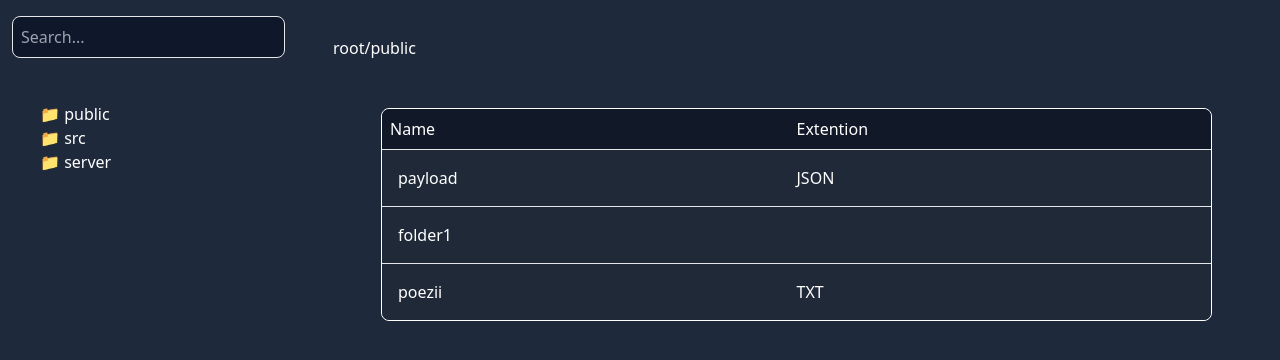
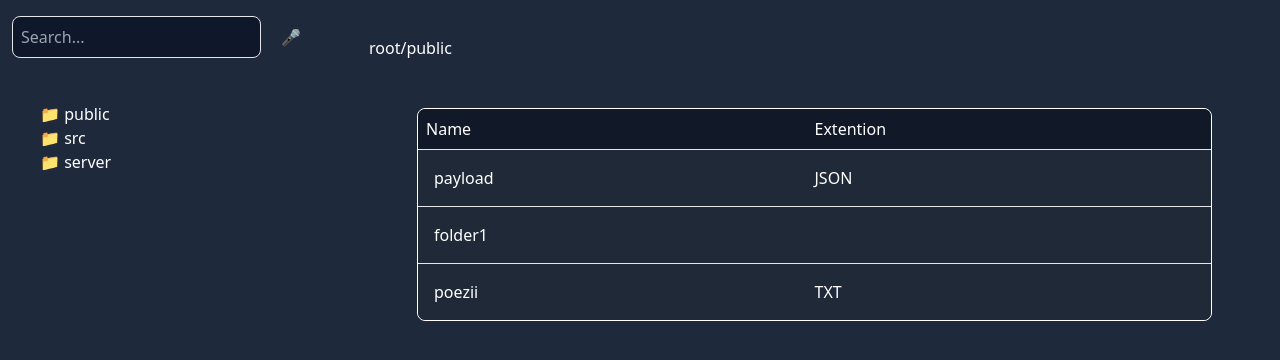
Before and after one commit to pricope-marius-andrei/FileBrowser, a React (Vite) app in the folder FileBrowser/: page / in a window 1280 px wide. Shown: the top 360 px of the page. Built offline with nearby package versions, Linux system fonts and the light colour scheme.

Commit message:
speach recongition

```diff
--- a/FileBrowser/package.json
+++ b/FileBrowser/package.json
@@ -18,13 +18,16 @@
     "react": "^18.3.1",
     "react-dom": "^18.3.1",
     "react-json-editor-ajrm": "^2.5.14",
-    "react-redux": "^9.1.2"
+    "react-redux": "^9.1.2",
+    "react-speech-recognition": "^3.10.0",
+    "regenerator-runtime": "^0.14.1"
   },
   "devDependencies": {
     "@eslint/js": "^9.8.0",
     "@types/react": "^18.3.3",
     "@types/react-dom": "^18.3.0",
     "@types/react-json-editor-ajrm": "^2.5.6",
+    "@types/react-speech-recognition": "^3.9.5",
     "@vitejs/plugin-react": "^4.3.1",
     "autoprefixer": "^10.4.20",
     "eslint": "^9.8.0",
--- a/FileBrowser/src/App.tsx
+++ b/FileBrowser/src/App.tsx
@@ -1,4 +1,5 @@
 import './App.css'
+import 'regenerator-runtime/runtime'
 import { FileBrowser } from './components/FileBrowser'
 
 function App() {
--- /dev/null
+++ b/FileBrowser/src/components/Dictaphone/index.tsx
@@ -0,0 +1,52 @@
+import { Button } from '@headlessui/react';
+import { useState } from 'react';
+import SpeechRecognition, { useSpeechRecognition } from 'react-speech-recognition';
+
+const Dictaphone = ({searchCallback, filteredData}:any) => {
+  const [listeningStatus, setListeningStatus] = useState(false);
+
+  const commands = [
+    {
+        command: '(Please) search *',
+        callback: (item:any) => searchCallback(item)
+    },
+    {
+        command: '(Please) open * (folder)(file)',
+    }
+  ];
+
+  const {
+    transcript,
+    listening,
+    resetTranscript,
+    browserSupportsSpeechRecognition
+  } = useSpeechRecognition({commands});
+
+  if (!browserSupportsSpeechRecognition) {
+    return <span>Browser doesn't support speech recognition.</span>;
+  }
+
+
+
+  const handleListingStatus = () => {
+    setListeningStatus(!listeningStatus);
+    if(listeningStatus === true)
+    {
+        resetTranscript();
+        SpeechRecognition.startListening();
+
+    }
+    else
+    {
+        SpeechRecognition.stopListening();
+    }
+ }
+
+  return (
+    <div className='flex items-center'>
+      <Button className="h-fit p-2 rounded-full hover:bg-slate-600" onClick={handleListingStatus}>{listening ? '🔴':'🎤'}</Button>
+      <p>{transcript}</p>
+    </div>
+  );
+};
+export default Dictaphone;
--- a/FileBrowser/src/components/FileBrowser/TreeView/SearchBar/index.tsx
+++ b/FileBrowser/src/components/FileBrowser/TreeView/SearchBar/index.tsx
@@ -1,6 +1,7 @@
-import { useContext, useEffect, useState } from 'react'
+import { useEffect, useState } from 'react'
 import { FolderItem } from '../../../../types/FileBrowserTypes';
-import { FileBrowserContext } from '../../../../contexts/fileBrowserContext';
+
+import Dictaphone from '../../../Dictaphone';
 
 
 const flattenFileSystem = (data:any) => {
@@ -21,14 +22,24 @@ const flattenFileSystem = (data:any) => {
 export default function SearchBar({rawData, setFilteredData}:any) {
     const [searchQuery, setSearchQuery] = useState('');
     const rawFlattenedData = flattenFileSystem(rawData);
-    const [flattenedData, setFlattenedData] = useState(flattenFileSystem(rawData));
-    const {setActivePath, setCurrentItem} = useContext(FileBrowserContext);
+
 
     useEffect(() => {
         if(searchQuery !== '') {
-            setFlattenedData(rawFlattenedData.filter((item:any) =>
+            const flattenedData = rawFlattenedData.filter((item:any) =>
 
-            item.name.toLowerCase().includes(searchQuery.toLowerCase()) ))
+                item.name.toLowerCase().includes(searchQuery.toLowerCase()));
+
+                setFilteredData(flattenedData);
+        }
+    }, [searchQuery]);
+
+    const handleSearch = (query:string) => {
+        setSearchQuery(query);
+        if(query !== '') {
+            const flattenedData = rawFlattenedData.filter((item:any) =>
+
+            item.name.toLowerCase().includes(query.toLowerCase()));
 
             setFilteredData(flattenedData);
         }
@@ -36,17 +47,20 @@ export default function SearchBar({rawData, setFilteredData}:any) {
         {
             setFilteredData([]);
             // setActivePath('');
-            setCurrentItem({});
+            // setCurrentItem({});
         }
-    },[searchQuery])
+    }
 
   return (
+    <div className='flex w-full'>
         <input
             type="text"
             placeholder="Search..."
             value={searchQuery}
-        onChange={(e) => {setSearchQuery(e.target.value);}}
+            onChange={(e) => handleSearch(e.target.value)}
             className="border bg-slate-900 p-2 mx-3 my-4 w-full rounded-lg text-white"
         />
+        <Dictaphone searchCallback={setSearchQuery}/>
+    </div>
   )
 }
--- a/FileBrowser/src/components/FileBrowser/TreeView/index.tsx
+++ b/FileBrowser/src/components/FileBrowser/TreeView/index.tsx
@@ -5,17 +5,25 @@ import { FileSystemItem } from "../../../types/FileBrowserTypes";
 import { RootState } from "../../../state/store";
 import data from "../../../data/data.json"
 import SearchBar from "./SearchBar";
-import { useState } from "react";
+import { useEffect, useState } from "react";
 import { FilteredItem } from "../../FilteredItem";
 
 export const TreeView = () => {
     const fileBrowserData = useSelector((state:RootState) => state.fileBrowser);
     const [filteredData, setFilteredData] = useState([]);
+    const [data, setData] = useState(fileBrowserData);
 
     if(localStorage.getItem("fileBrowserData") === null)
     {
         localStorage.setItem("fileBrowserData", JSON.stringify(data));
     }
+
+    useEffect(() => {
+        // setData(filteredData);
+        console.log("Filtered Data: ");
+        console.log(filteredData);
+    },[filteredData]);
+
     return (
         <div className="mr-10">
             <SearchBar rawData={fileBrowserData} setFilteredData={setFilteredData}/>
```
Also changed, not shown: 1 other file (tests, documents, lock files or other folders). Lines whose indentation alone changed are shown as unchanged.
